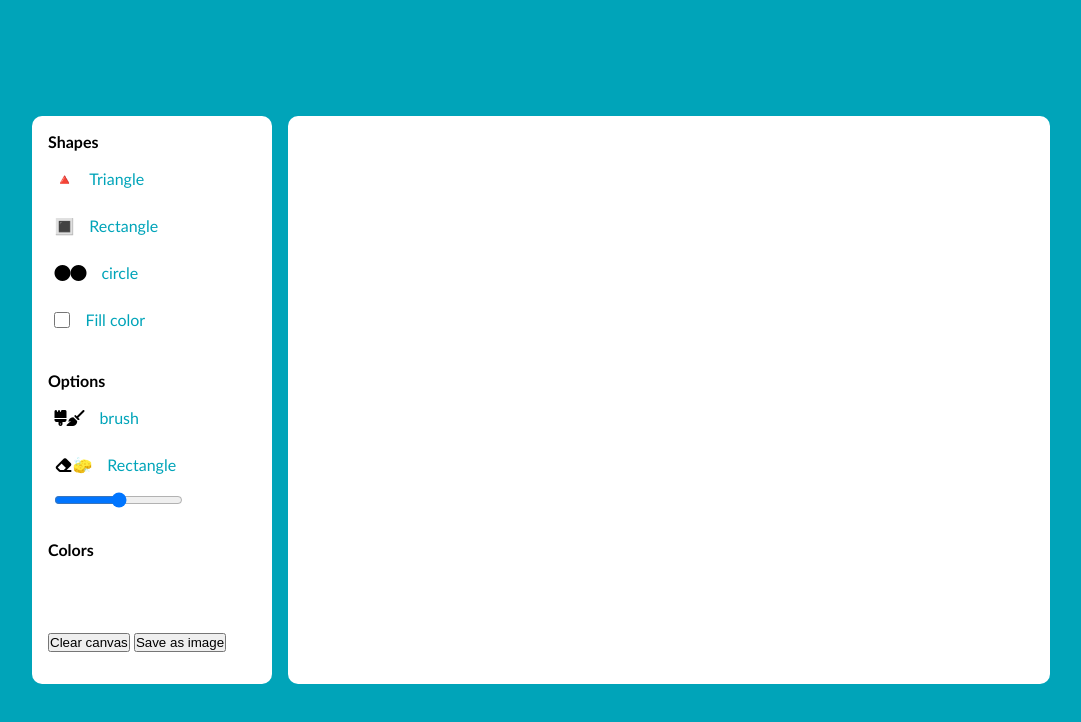
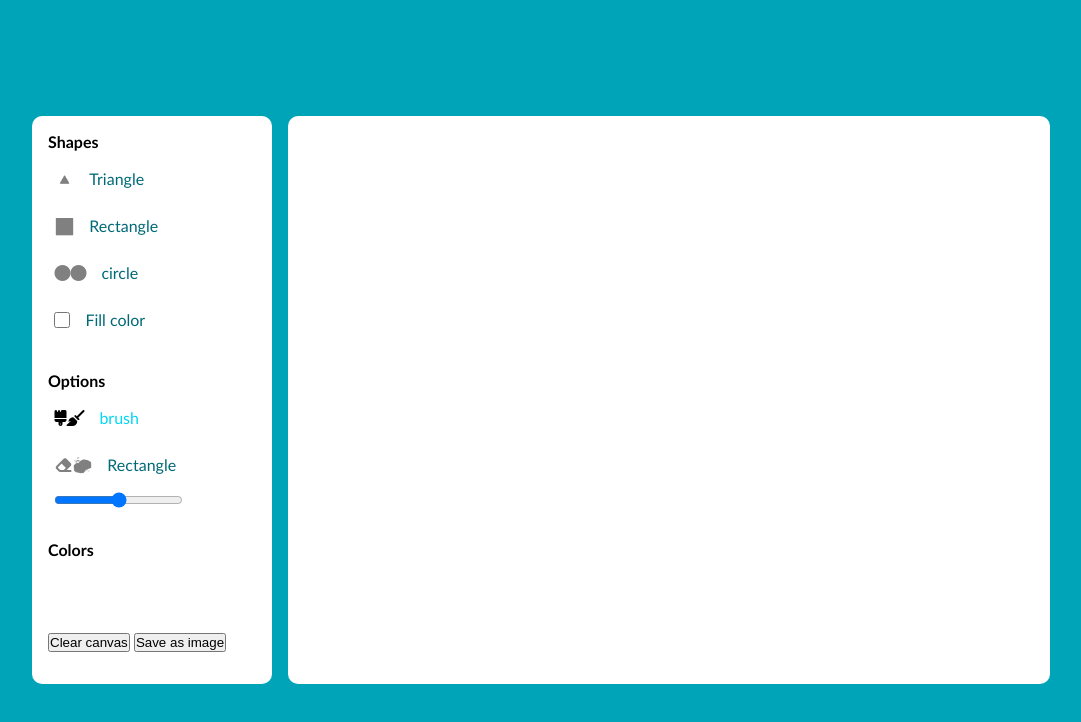
Before and after one commit to B-lovedth/Paint-app, a plain HTML site: page index.html in a window 1280 px wide. Shown: the whole page, without its empty margins (99-1180 px from the left). Drawn offline with Linux system fonts and the light colour scheme.

Commit message:
Update style.css

```diff
--- a/style.css
+++ b/style.css
@@ -2,6 +2,7 @@
     margin:0;
     padding:0;
     box-sizing: border-box;
+    transition:0.3s ease-in-out;
 }
 ul{
     list-style:none;
@@ -48,21 +49,28 @@ section{
     gap:5px;
 }
 .option :where(span,label){
-    color:#00a4b9;
+    color:#006977;
     cursor:pointer;
     padding:10px;
 }
+.option i{
+    filter: hue-rotate(180deg) contrast(0) brightness(1) invert(1);
+
+}
 .option:is(:hover,.active) i{
-    filter:hue-rotate(60deg)
+    filter: hue-rotate(267deg) contrast(1) brightness(1) invert(0);
 }
 .option:is(:hover,.active) :where(span,label){
-
+    color:#01d8f5;
 }
 .option #fill-color{
     height:1rem;
     width:1rem;
     cursor:pointer;
 }
+#fill-color{
+
+}
 .drawing-board{
     flex:1;
 }
```
